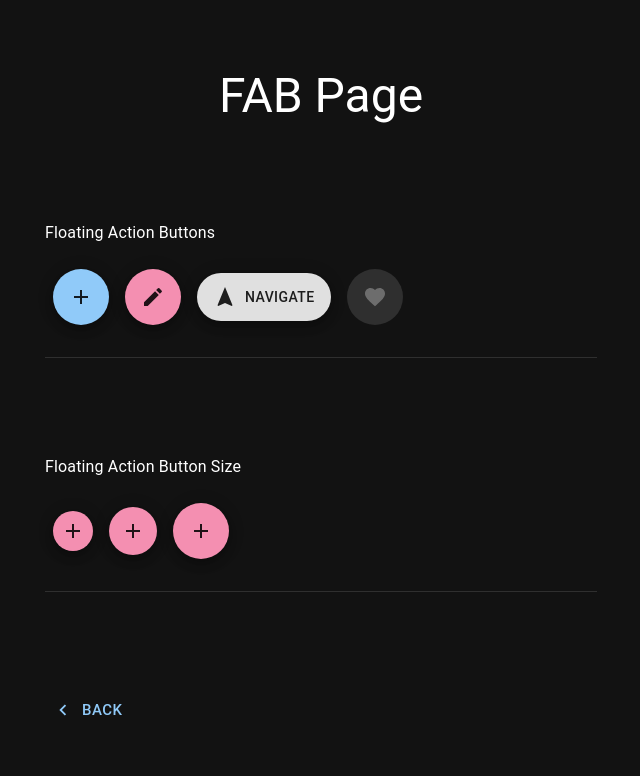
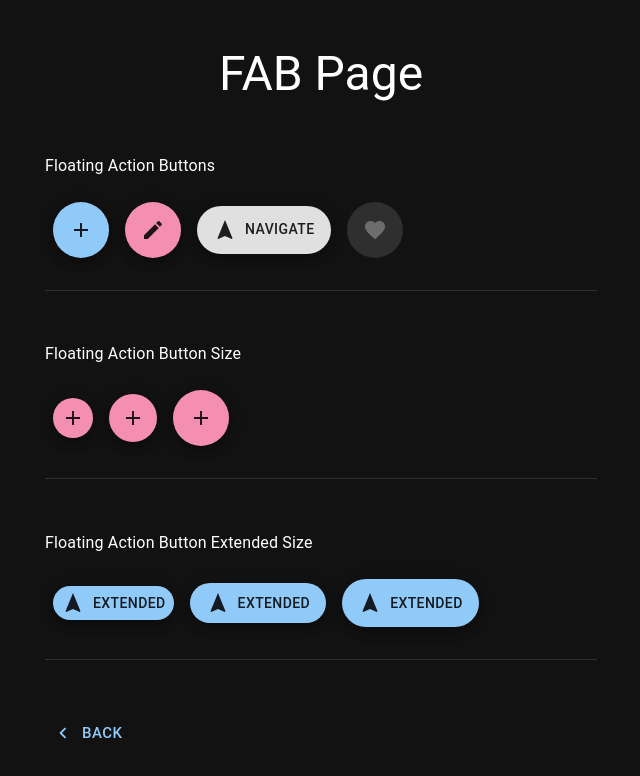
Before and after one commit to watcharakornton/mui_tutorials, a React (Vite) app: page /floating-action-button in a window 1280 px wide. Shown: the top 776 px of the page, without its empty margins (319-959 px from the left). Built offline with nearby package versions, Linux system fonts and the light colour scheme.

Commit message:
Add Floating Action Button Extended Size into FAB Component

```diff
--- a/src/inputs/FloatingActionButtonComponent.jsx
+++ b/src/inputs/FloatingActionButtonComponent.jsx
@@ -6,6 +6,28 @@ import {
     Favorite as FavoriteIcon,
     Navigation as NavigationIcon,
 } from '@mui/icons-material';
+
+export const FloatingActionButtonExtendedSize = () => {
+    return (
+        <>
+            <Typography variant='body1' sx={{ mb: 2 }}>Floating Action Button Extended Size</Typography>
+            <Box sx={{ '& > :not(style)': { m: 1 } }}>
+                <Fab variant="extended" size="small" color="primary">
+                    <NavigationIcon sx={{ mr: 1 }} />
+                    Extended
+                </Fab>
+                <Fab variant="extended" size="medium" color="primary">
+                    <NavigationIcon sx={{ mr: 1 }} />
+                    Extended
+                </Fab>
+                <Fab variant="extended" color="primary">
+                    <NavigationIcon sx={{ mr: 1 }} />
+                    Extended
+                </Fab>
+            </Box>
+        </>
+    )
+}
 
 export const FloatingActionButtonSize = () => {
     return (
--- a/src/pages/FloatingActionButtonPage.jsx
+++ b/src/pages/FloatingActionButtonPage.jsx
@@ -5,12 +5,14 @@ import ChevronLeftIcon from '@mui/icons-material/ChevronLeft';
 import {
     FloatingActionButtons,
     FloatingActionButtonSize,
+    FloatingActionButtonExtendedSize,
 } from "../inputs/FloatingActionButtonComponent";
 
 const CheckboxPage = () => {
     const sections = [
         <FloatingActionButtons />,
         <FloatingActionButtonSize />,
+        <FloatingActionButtonExtendedSize />,
     ];
 
     return (
```
